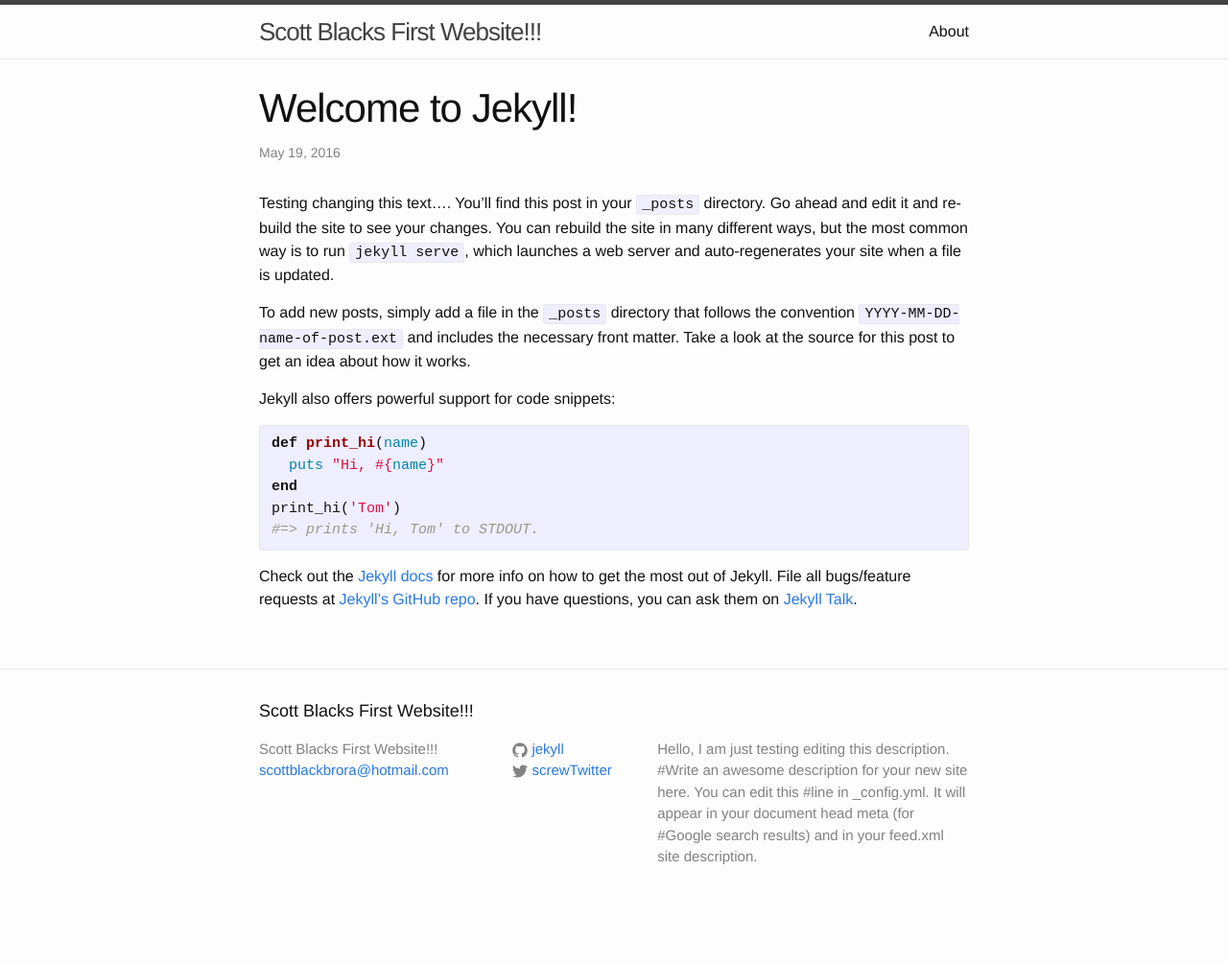
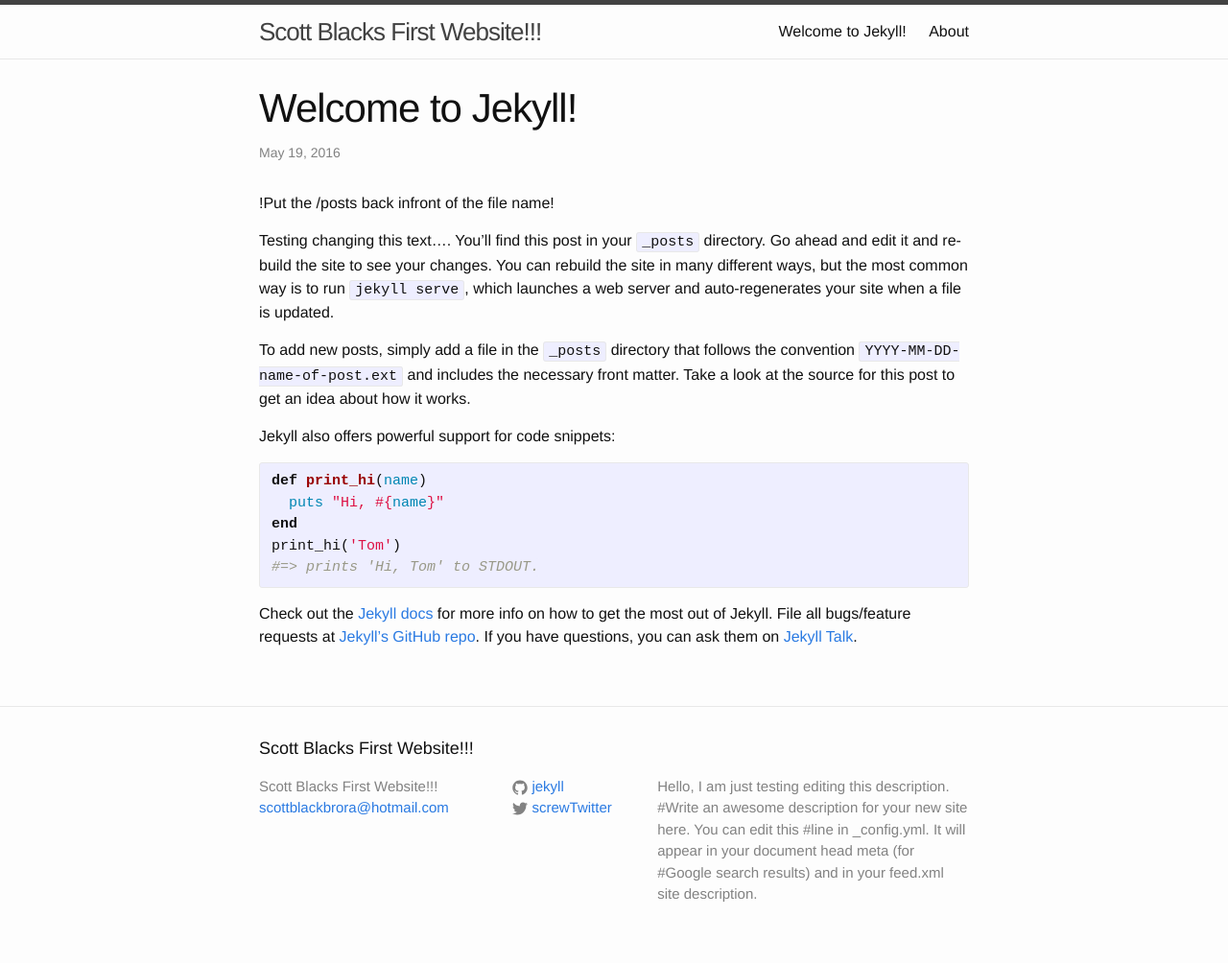
Before and after one commit to scottblackbrora/scottblackbrora.github.io, a Jekyll site: the page built from 2016-05-19-welcome-to-jekyll.markdown, in a window 1280 px wide. Shown: the whole page at 96% size. Built offline with Jekyll 4.4.1, drawn with Linux system fonts in a browser that asks for light colours; before the commit the page ends 965 px from its top, so only the background shows below that.

Commit message:
Update and rename _posts/2016-05-19-welcome-to-jekyll.markdown to 2016-05-19-welcome-to-jekyll.markdown

```diff
--- a/_posts/2016-05-19-welcome-to-jekyll.markdown
+++ b/2016-05-19-welcome-to-jekyll.markdown
@@ -4,6 +4,9 @@
 date:   2016-05-19 08:49:19 -0400
 categories: jekyll update
 ---
+
+!Put the /posts back infront of the file name!
+
 Testing changing this text.... You’ll find this post in your `_posts` directory. Go ahead and edit it and re-build the site to see your changes. You can rebuild the site in many different ways, but the most common way is to run `jekyll serve`, which launches a web server and auto-regenerates your site when a file is updated.
 
 To add new posts, simply add a file in the `_posts` directory that follows the convention `YYYY-MM-DD-name-of-post.ext` and includes the necessary front matter. Take a look at the source for this post to get an idea about how it works.
```
